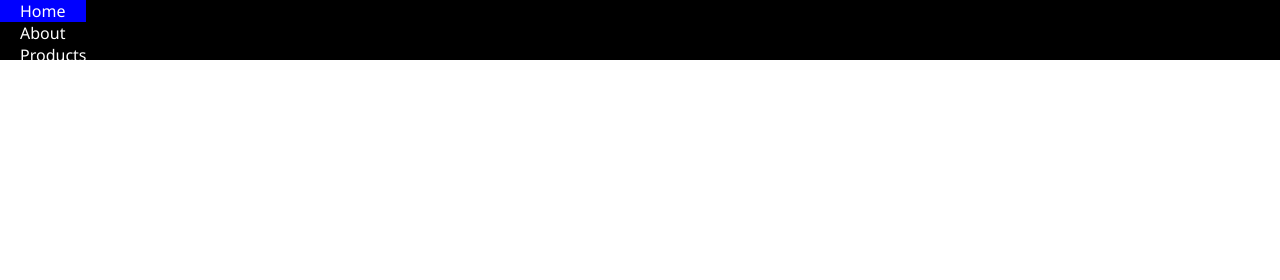
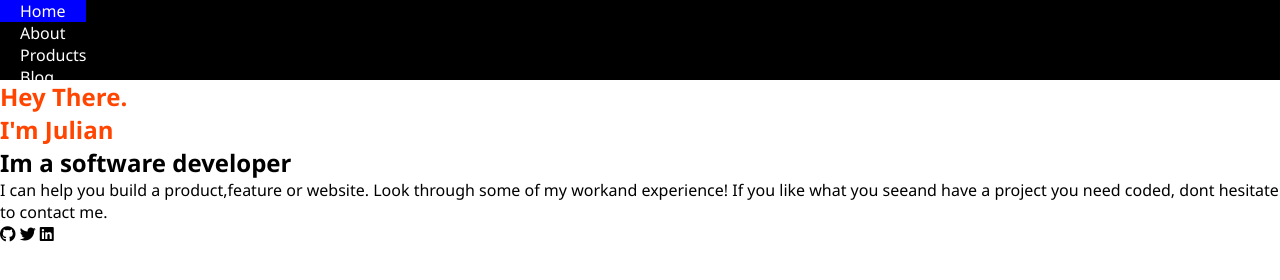
Before and after one commit to mbatha-17/portfolio, a plain HTML site: page index.html in a window 1280 px wide. Drawn offline with Linux system fonts and the light colour scheme.

Commit message:
Added section

```diff
--- a/index.html
+++ b/index.html
@@ -5,6 +5,7 @@
  <meta name="viewport" content="width=device-width, initial-scale=1.0">
  <title>Hamburger Menu</title>
    <link rel="stylesheet" href="style.css">
+   <link rel="stylesheet" href="https://cdnjs.cloudflare.com/ajax/libs/font-awesome/6.5.1/css/all.min.css" integrity="sha512-DTOQO9RWCH3ppGqcWaEA1BIZOC6xxalwEsw9c2QQeAIftl+Vegovlnee1c9QX4TctnWMn13TZye+giMm8e2LwA==" crossorigin="anonymous" referrerpolicy="no-referrer" />
  </head>
  <body>
     <nav>
@@ -25,34 +26,15 @@
         <a href="#">Blog</a>
         <a href="#">Login</a>
       </div>
-    </nav>
-
-
-
-
-  <!-- nav container -->
-    <!-- <div class="container">
-        <div class="header">
-                  <i class="fa-solid fa-chart-simple"></i>
-                  <i class="fa-solid fa-wifi"></i>
-                  <i class="fa-light fa-battery-full"></i> -->
-            <!-- nav-container -->
-            <!-- <nav class="nav-container">
-              <nav><h2>My Logo</h2></nav>
-              <nav><i class="fa-solid fa-bars"></i></nav>
-            </nav>
-        </div> -->
-        <!-- section -->
-        <!-- <div class="section">
+       <div class="section">
             <h1>Hey There.<br>I'm Julian</h1>
             <h2>Im a software developer</h2>
             <p>I can help you build a product,feature or website. Look through some of my workand experience! If you like what you seeand have a project you need coded, dont hesitate to contact me.</p>
-            <div>
-                <i class="fa-brands fa-github"></i>
-                <i class="fa-brands fa-linkedin"></i>
-                <i class="fa-brands fa-twitter"></i>
-                <i class="Disabled.png">M</i>
-            </div>
-        </div> -->
+            <span>
+              <i class="fa-brands fa-github"></i>
+              <i class="fa-brands fa-twitter"></i>
+              <i class="fa-brands fa-linkedin"></i>
+            </span>
+       </div>
  </body>
  </html>
--- a/style.css
+++ b/style.css
@@ -86,52 +86,32 @@ nav svg{
         z-index: 9;
     }
 }
-
-
-
-/* .container{
-text-transform: lowercase;
-height: 100vh;
-color: white;
-h1{color: orange;}
-width: 76.8%;
-text-transform: none;
+nav{
+    display: block;
+    flex-direction: row;
+    height: 10vh;
+    float: clear;
 
 }
-.nav-container{
-    display: grid;
-    grid-template-columns: 1fr 1fr;
-    grid-template-rows: 1fr;
+
+.section{
+background-color: white;
+width: 100%;
+height: 100vh;
 }
-nav-h2{
-justify-self: start;
-}
-.header{
-background-color: grey;
-text-align: end;
-margin-bottom: -22px;
-width: 375px;
-height: 92px;
-
-}
-.section{
-background-color: black;
-width: 375px;
-height: 590px;
-top: 92px;
-padding: 120px, 24px, 120px, 24px;
-gap: 12px;
-
+h1{
+    color: orangered;
 }
 .section-h1{
     font-family: Crete Round;
 font-size: 56px;
-font-weight: 400;
+font-weight: 600;
 line-height: 64px;
 letter-spacing: 0.37px;
 text-align: left;
 
 }
+
 .section-i{
     width: Hug (40px);
 height: Hug (40px);
@@ -139,8 +119,6 @@ padding: 8px;
 border-radius: 8px;
 
 }
-.right-side,.left-side{
+/* .right-side,.left-side{
 list-style-type: none;
-padding: opx;
-}
-/* change li display property from block to flex */
+padding: opx; */
```
